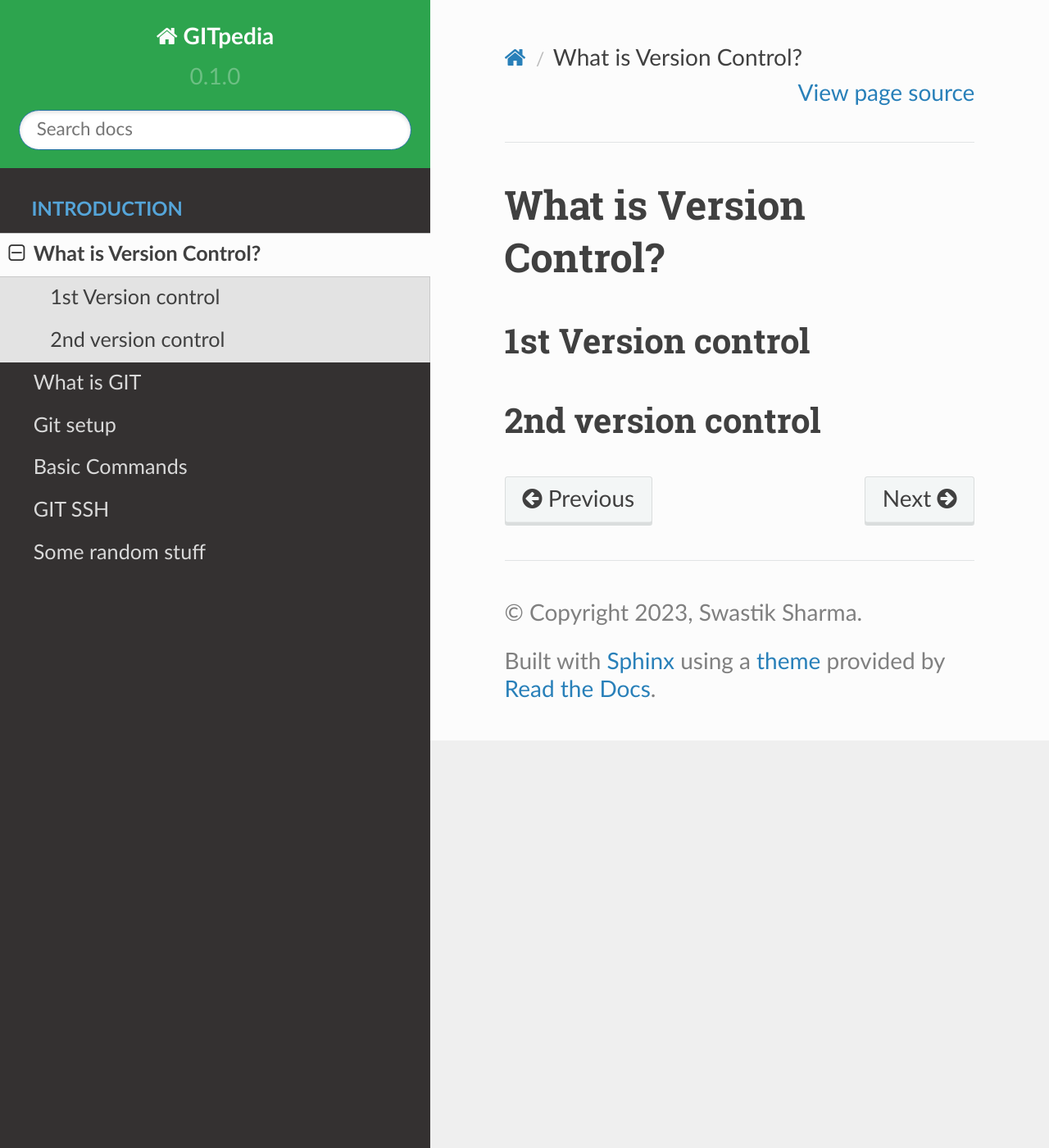
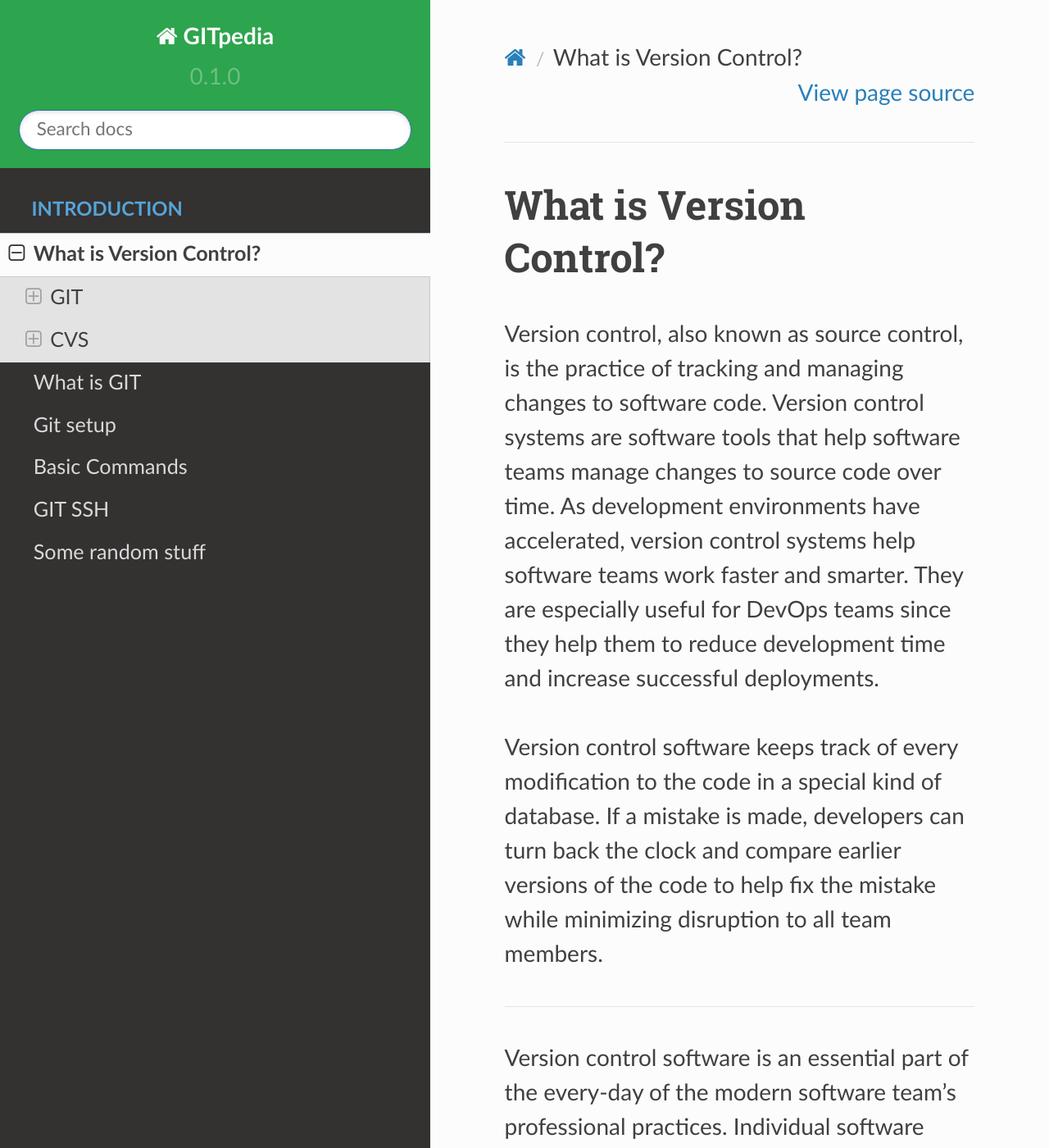
Before and after one commit to swastkk/GITpedia, a Sphinx documentation site: the page built from documentation/source/what-is-version-control.rst, in a window 1280 px wide and 1400 px high. Shown: the whole window at 82% size. Built offline with Sphinx 7.4.7 and the Read the Docs theme 2.0.0, drawn with Linux system fonts in a browser that asks for light colours; pages that are not in the unit, such as notebooks, are missing from menus; some of the changed text lies outside the part shown.

Commit message:
VCS done
Signed-off-by: swastik <swastkk@gmail.com>

```diff
--- a/documentation/source/what-is-version-control.rst
+++ b/documentation/source/what-is-version-control.rst
@@ -1,8 +1,93 @@
 What is Version Control?
 =======
+Version control, also known as source control, is the practice of tracking and managing changes to software code. Version control systems are software tools that help software teams manage changes to source code over time. As development environments have accelerated, version control systems help software teams work faster and smarter. They are especially useful for DevOps teams since they help them to reduce development time and increase successful deployments.
 
-1st Version control
------
+Version control software keeps track of every modification to the code in a special kind of database. If a mistake is made, developers can turn back the clock and compare earlier versions of the code to help fix the mistake while minimizing disruption to all team members.
 
-2nd version control
 ----
+
+Version control software is an essential part of the every-day of the modern software team's professional practices. Individual software developers who are accustomed to working with a capable version control system in their teams typically recognize the incredible value version control also gives them even on small solo projects. Once accustomed to the powerful benefits of version control systems, many developers wouldn't consider working without it even for non-software projects.
+
+.. _version_control_software_tools:
+
+Version Control Software Tools
+---
+
+GIT
+^^^
+
+  Git is one of the best version control tools that is available in the present market.
+
+Features
+--------
+
+  ::
+
+     - Provides strong support for non-linear development.
+     - Distributed repository model.
+     - Compatible with existing systems and protocols like HTTP, FTP, ssh.
+     - Capable of efficiently handling small to large sized projects.
+     - Cryptographic authentication of history.
+     - Pluggable merge strategies.
+     - Toolkit-based design.
+     - Periodic explicit object packing.
+     - Garbage accumulates until collected.
+
+
+Pros
+----
+  ::
+
+    - Super-fast and efficient performance.
+    - Cross-platform
+    - Code changes can be very easily and clearly tracked.
+    - Easily maintainable and robust.
+    - Offers an amazing command line utility known as git bash.
+    - Also offers GIT GUI where you can very quickly re-scan, state change, sign off, commit & push the code quickly with just a few clicks.
+
+Cons
+----
+  ::
+
+    - Complex and bigger history log become difficult to understand.
+    - Does not support keyword expansion and timestamp preservation.
+
+CVS
+^^^
+
+  It is yet another most popular revision control system. CVS has been the tool of choice for a long time.
+
+Features
+--------
+
+  ::
+
+   - Client-server repository model.
+   - Multiple developers might work on the same project parallelly.
+   - CVS client will keep the working copy of the file up-to-date and requires manual intervention only when an edit conflict occurs
+   - Keeps a historical snapshot of the project.
+   - Anonymous read access.
+   - ‘Update’ command to keep local copies up to date.
+   - Can uphold different branches of a project.
+   - Excludes symbolic links to avoid a security risk.
+   - Uses delta compression technique for efficient storage.
+
+Pros
+----
+  ::
+
+    - Excellent cross-platform support.
+    - Robust and fully-featured command-line client permits powerful scripting
+    - Helpful support from vast CVS community
+    - allows good web browsing of the source code repository
+    - It’s a very old, well known & understood tool.
+    - Suits the collaborative nature of the open-source world splendidly.
+
+Cons
+----
+  ::
+
+  - No integrity checking for source code repository.
+  - Does not support atomic check-outs and commits.
+  - Poor support for distributed source control.
+  - Does not support signed revisions and merge tracking.
```
